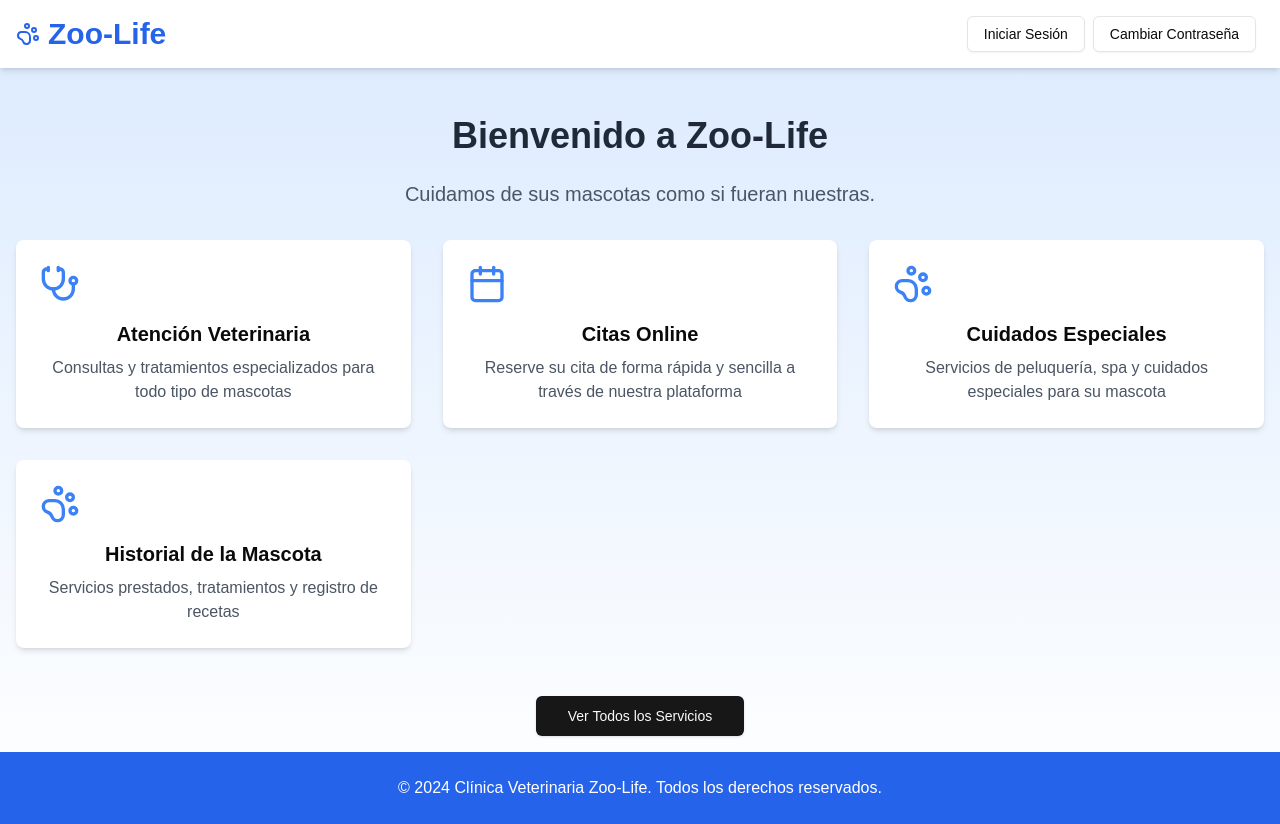
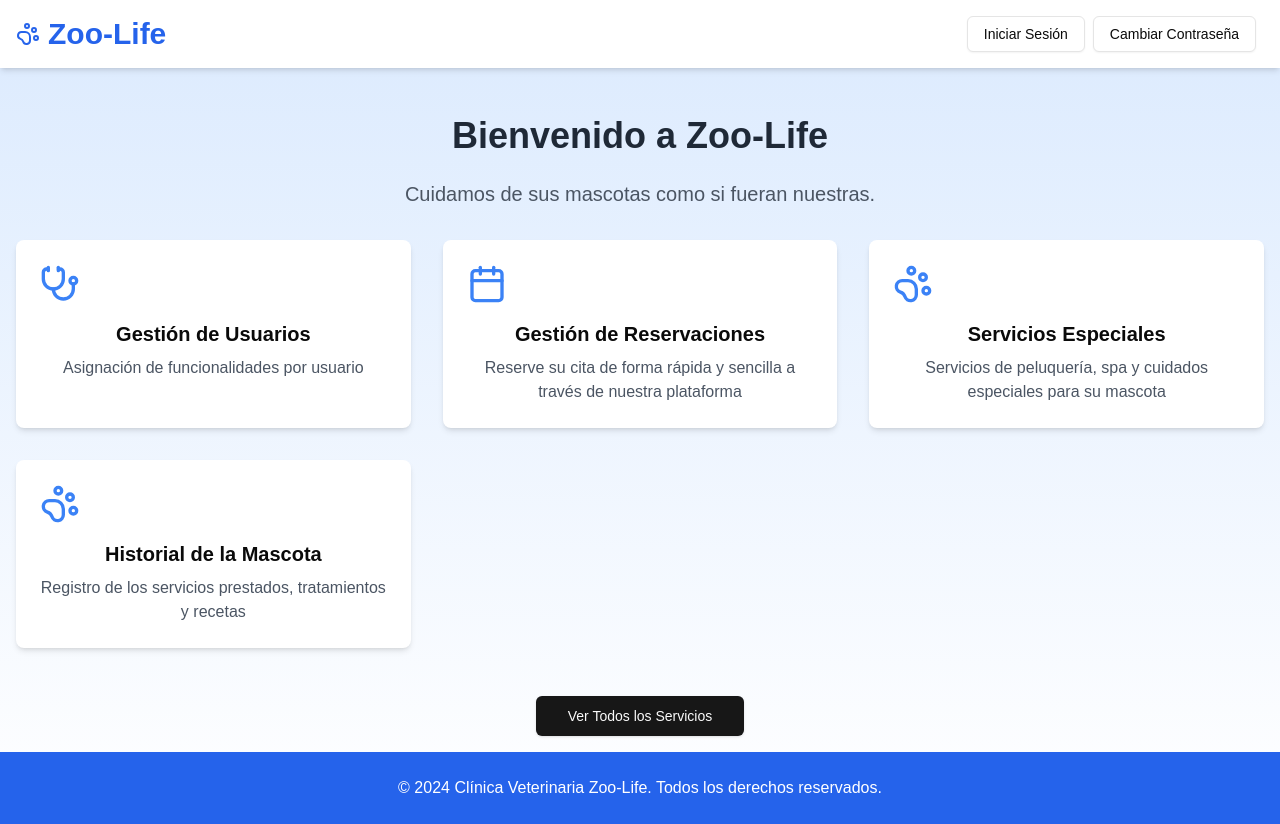
Before and after one commit to JavierCabreraC/next-vet, a Next.js app: page / in a window 1280 px wide. Built offline with nearby package versions, Linux system fonts and the light colour scheme.

Commit message:
Update page.tsx
main page changed

```diff
--- a/src/app/page.tsx
+++ b/src/app/page.tsx
@@ -40,23 +40,23 @@ const VetClinicWelcomePage: React.FC = () => {
                         <div className="grid grid-cols-1 md:grid-cols-3 gap-8 mb-12">
                             <ServiceCard
                                 icon={<Stethoscope size={40} />}
-                                title="Atención Veterinaria"
-                                description="Consultas y tratamientos especializados para todo tipo de mascotas"
+                                title="Gestión de Usuarios"
+                                description="Asignación de funcionalidades por usuario"
                             />
                             <ServiceCard
                                 icon={<Calendar size={40} />}
-                                title="Citas Online"
+                                title="Gestión de Reservaciones"
                                 description="Reserve su cita de forma rápida y sencilla a través de nuestra plataforma"
                             />
                             <ServiceCard
                                 icon={<PawPrint size={40} />}
-                                title="Cuidados Especiales"
+                                title="Servicios Especiales"
                                 description="Servicios de peluquería, spa y cuidados especiales para su mascota"
                             />
                             <ServiceCard
                                 icon={<PawPrint size={40} />}
                                 title="Historial de la Mascota"
-                                description="Servicios prestados, tratamientos y registro de recetas"
+                                description="Registro de los servicios prestados, tratamientos y recetas"
                             />
                         </div>
 
```
